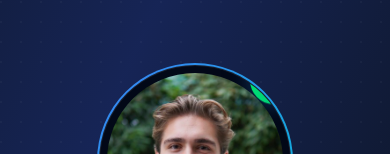
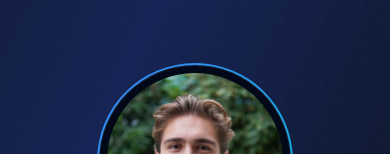
Before and after one commit to birkjr/Portfolio, a Next.js app: page / in a window 390 px wide. Shown: the part 579-733 px from the top of the page. Built offline with nearby package versions, Linux system fonts and the light colour scheme.

Commit message:
Bug: green bouncer gone

```diff
--- a/src/components/Hero.tsx
+++ b/src/components/Hero.tsx
@@ -100,15 +100,6 @@ export function Hero() {
                       BR
                     </AvatarFallback>
                   </Avatar>
-
-                  {/* Floating elements */}
-                  <div className="absolute -top-2 -right-2 sm:-top-4 sm:-right-4 w-12 h-12 sm:w-16 sm:h-16 bg-gradient-to-r from-green-400 to-emerald-500 rounded-full flex items-center justify-center animate-bounce neon-glow">
-                    <Code className="w-6 h-6 sm:w-8 sm:h-8 text-white" />
-                  </div>
-
-                  <div className="absolute -bottom-1 -left-1 sm:-bottom-2 sm:-left-2 w-8 h-8 sm:w-12 sm:h-12 bg-gradient-to-r from-pink-400 to-rose-500 rounded-full flex items-center justify-center animate-pulse">
-                    <Sparkles className="w-4 h-4 sm:w-6 sm:h-6 text-white" />
-                  </div>
                 </div>
               </div>
             </div>
```
